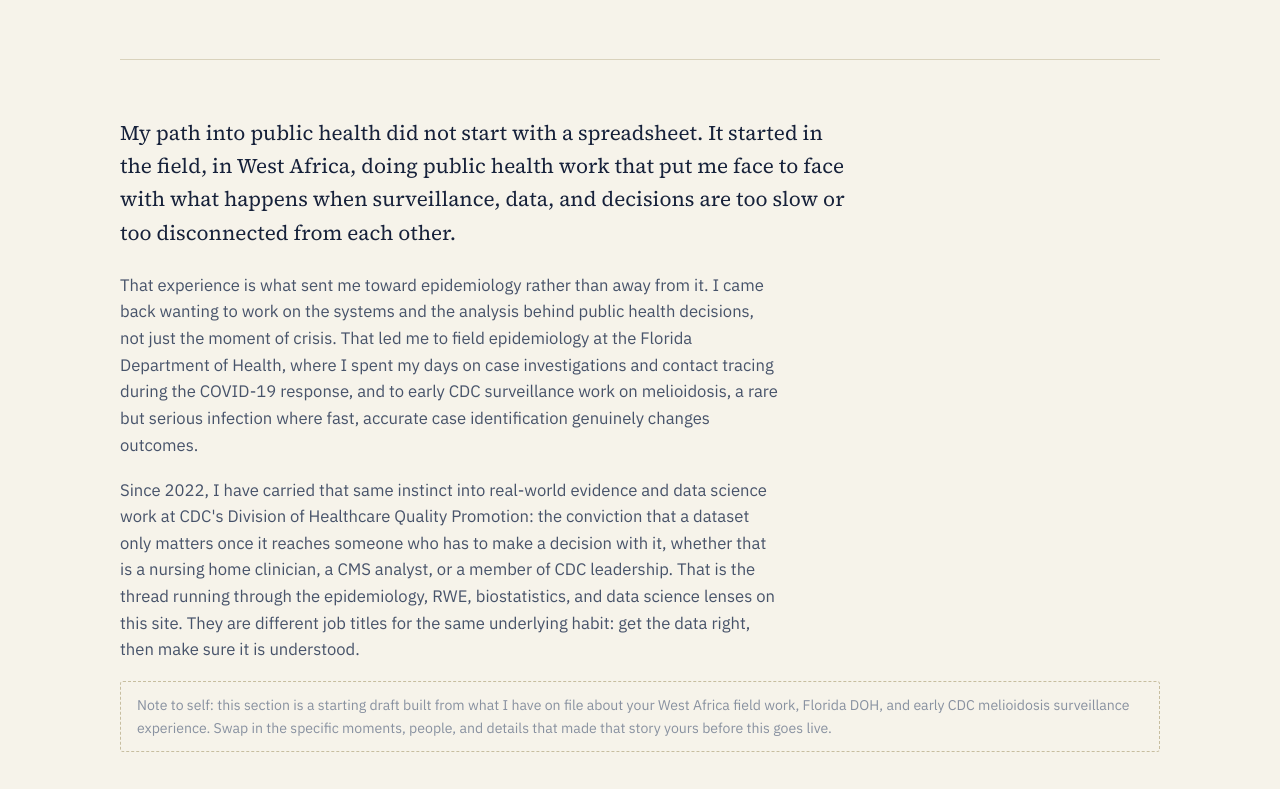
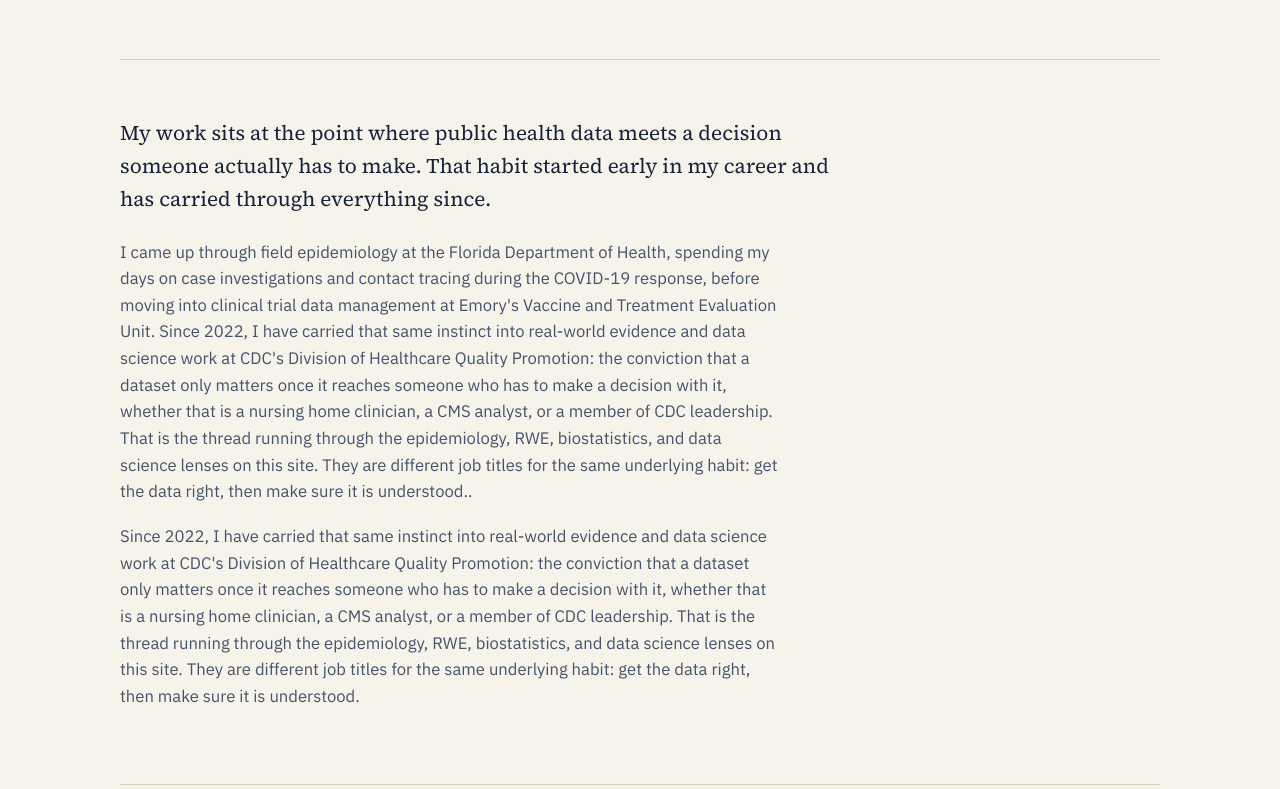
Before and after one commit to arshiyapatel/arshiyapatel-site, a plain HTML site: page about.html in a window 1280 px wide. Shown: the part 231-1020 px from the top of the page. Drawn offline with Linux system fonts and the light colour scheme.

Commit message:
Update about.html

```diff
--- a/about.html
+++ b/about.html
@@ -33,17 +33,15 @@
 
   <section class="section container narrative">
     <p class="drop">
-      My path into public health did not start with a spreadsheet. It started in the field, in
-      West Africa, doing public health work that put me face to face with what happens when
-      surveillance, data, and decisions are too slow or too disconnected from each other.
+      My work sits at the point where public health data meets a decision someone actually has to make. That habit started early in my career and has carried through everything since.
     </p>
     <p>
-      That experience is what sent me toward epidemiology rather than away from it. I came back
-      wanting to work on the systems and the analysis behind public health decisions, not just
-      the moment of crisis. That led me to field epidemiology at the Florida Department of
-      Health, where I spent my days on case investigations and contact tracing during the
-      COVID-19 response, and to early CDC surveillance work on melioidosis, a rare but serious
-      infection where fast, accurate case identification genuinely changes outcomes.
+      I came up through field epidemiology at the Florida Department of Health, spending my days on case investigations and contact tracing during the COVID-19 response,
+      before moving into clinical trial data management at Emory's Vaccine and Treatment Evaluation Unit. Since 2022, I have carried that same instinct into real-world evidence
+      and data science work at CDC's Division of Healthcare Quality Promotion: the conviction that a dataset only matters once it reaches someone who has to make a decision with it,
+      whether that is a nursing home clinician, a CMS analyst, or a member of CDC leadership.
+      That is the thread running through the epidemiology, RWE, biostatistics, and data science lenses on this site.
+      They are different job titles for the same underlying habit: get the data right, then make sure it is understood..
     </p>
     <p>
       Since 2022, I have carried that same instinct into real-world evidence and data science
@@ -54,11 +52,6 @@
       They are different job titles for the same underlying habit: get the data right, then make
       sure it is understood.
     </p>
-    <div class="note">
-      Note to self: this section is a starting draft built from what I have on file about your
-      West Africa field work, Florida DOH, and early CDC melioidosis surveillance experience.
-      Swap in the specific moments, people, and details that made that story yours before this
-      goes live.
     </div>
   </section>
 
```
